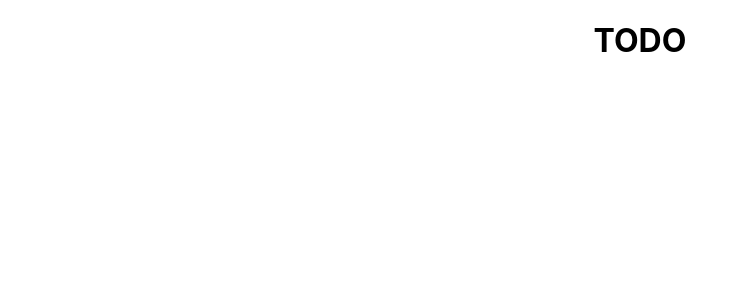
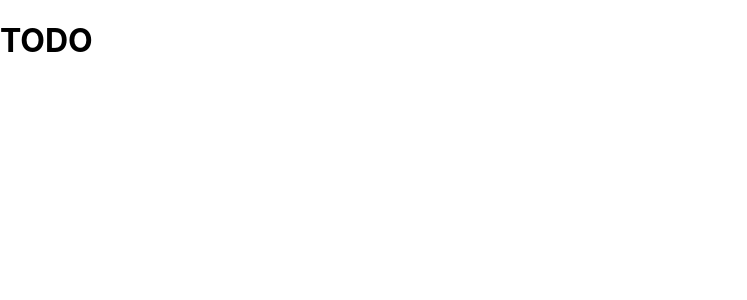
Before and after one commit to corlou/note-taking-app, a React (Create React App) app: page / in a window 1280 px wide. Shown: the top 300 px of the page, without its empty margins (0-747 px from the left). Built offline with nearby package versions, Linux system fonts and the light colour scheme.

Commit message:
fixed minor errors

```diff
--- a/src/App.js
+++ b/src/App.js
@@ -1,5 +1,4 @@
 import { Routes, Route } from "react-router-dom";
-import './App.css';
 
 function App() {
   return (
@@ -16,7 +15,6 @@ function App() {
         <Route path="/notes/filter/done" element={<h1>TODO</h1>} />
 
       </Routes>
-
     </div>
   );
 }
--- a/src/index.js
+++ b/src/index.js
@@ -4,12 +4,19 @@ import './index.css';
 import App from './App';
 import reportWebVitals from './reportWebVitals';
 import { BrowserRouter } from 'react-router-dom';
+import NotesProvider from './contexts/NotesContext';
 
 const root = ReactDOM.createRoot(document.getElementById('root'));
 root.render(
   <React.StrictMode>
     <BrowserRouter>
-      <App />
+      {/* App as parent to Notes = App has no access to Notes data */}
+      {/* <App>
+		<NotesProvider />
+	</App> */}
+      <NotesProvider>
+        <App />
+      </NotesProvider>
     </BrowserRouter>
 
   </React.StrictMode>
```
